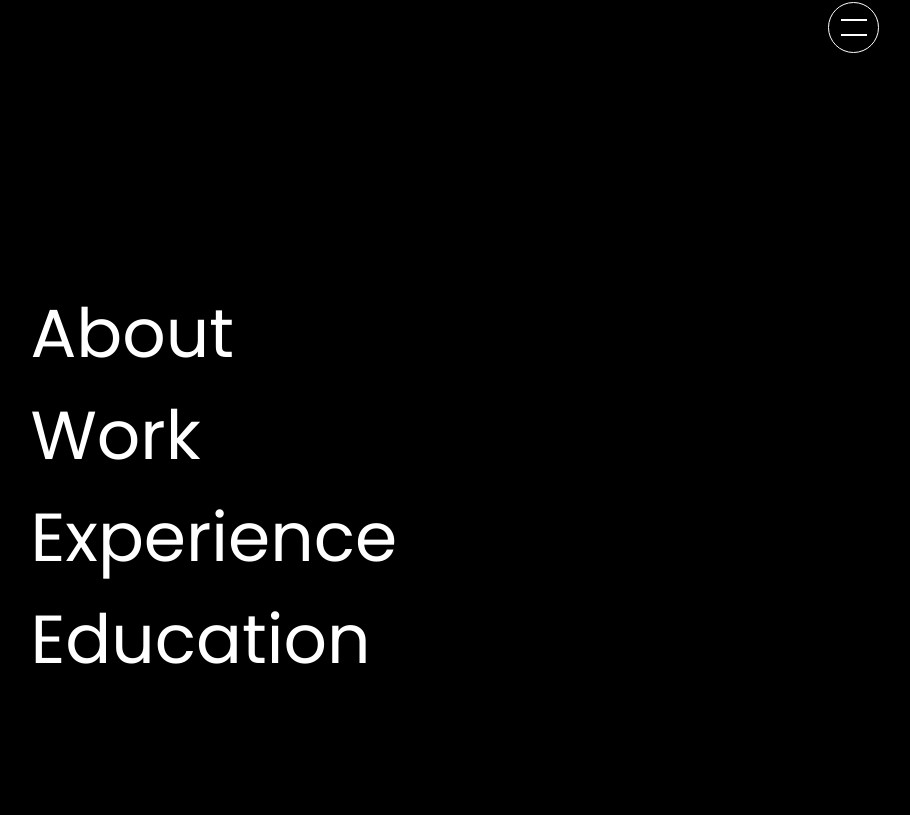
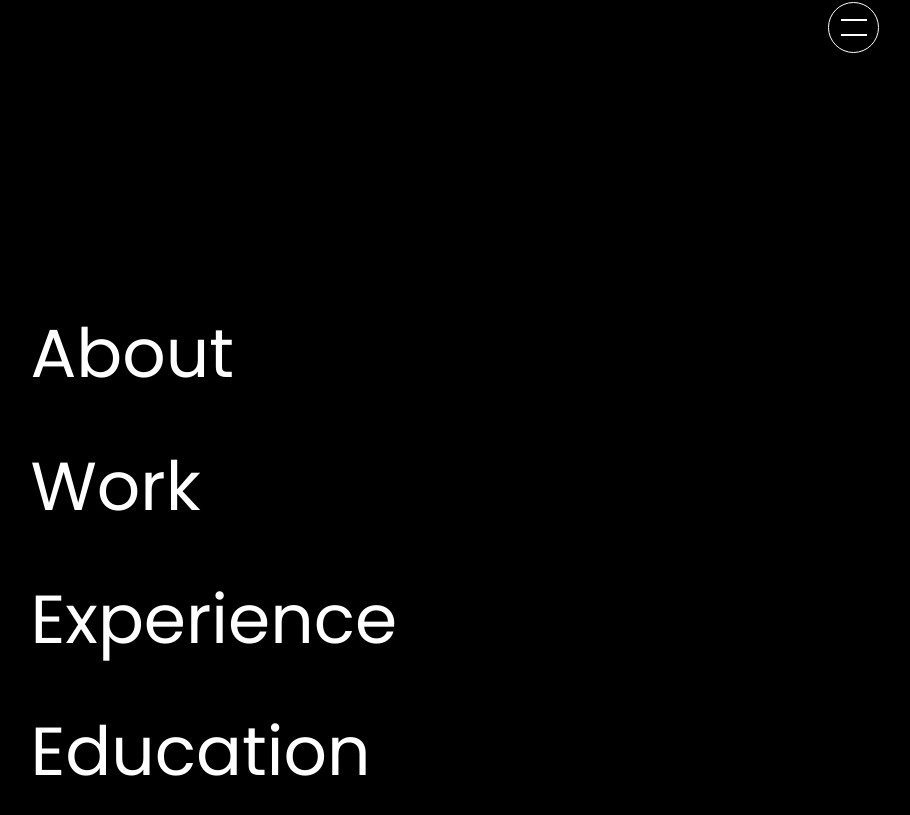
Before and after one commit to burhanuday/react-animations, a React (Create React App) app: page / in a window 1280 px wide. Shown: the part 713-1528 px from the top of the page, without its empty margins (368-1278 px from the left). Built offline with nearby package versions, Linux system fonts and the light colour scheme.

Commit message:
appear animation inside menu

```diff
--- a/src/containers/Menu/Menu.jsx
+++ b/src/containers/Menu/Menu.jsx
@@ -31,7 +31,16 @@ const MenuItem = styled.a`
   display: inline-block;
   opacity: 0.2;
 
-  transition: opacity 0.5s ease-in-out;
+  transform: translateY(${(props) => props.index * 30 + 20}%);
+
+  transition: opacity 0.5s ease-in-out,
+    transform 0.6s ${(props) => props.index * 0.1 + 0.6}s ease-in-out;
+
+  ${(props) =>
+    props.menuActive &&
+    css`
+      transform: translateY(0);
+    `}
 
   ${(props) =>
     (props.index === props.activeItem || props.activeItem === -1) &&
@@ -67,6 +76,7 @@ const Menu = (props) => {
         {menuItems.map((item, index) => (
           <>
             <MenuItem
+              menuActive={menuState.active}
               onMouseOver={() => setActiveItem(index)}
               onMouseOut={() => setActiveItem(-1)}
               index={index}
```
